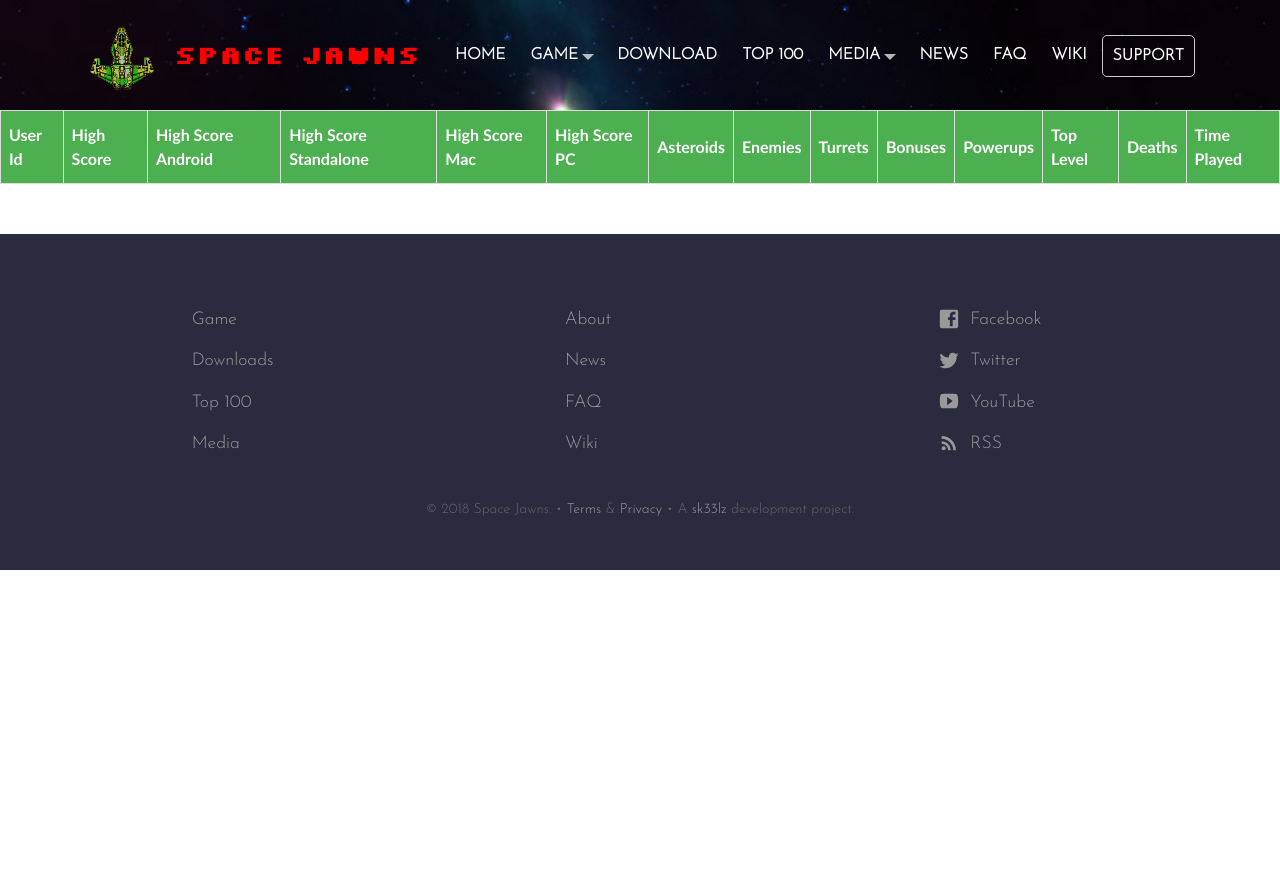
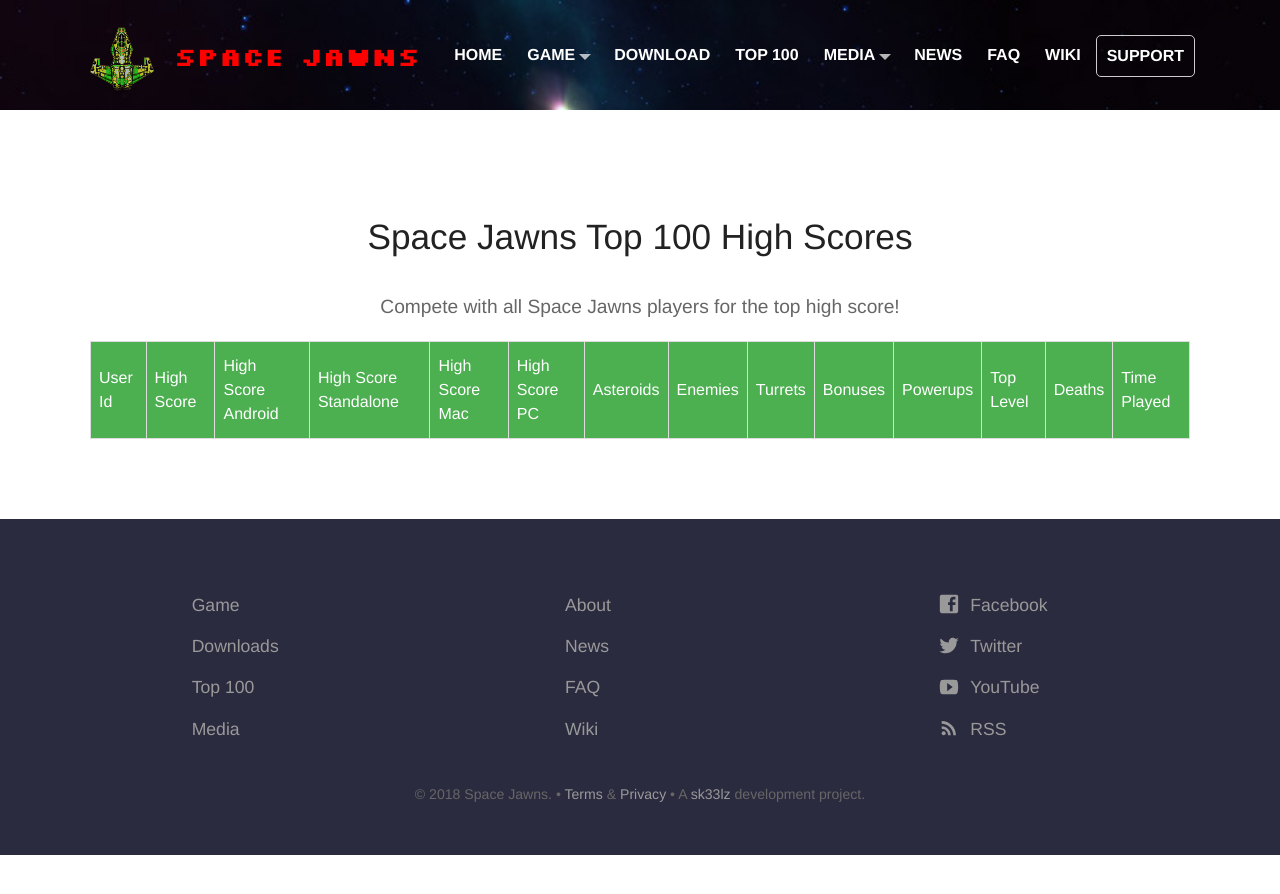
Before and after one commit to sk33lz/spacejawns, a Jekyll site: the page built from docs/pages/top-100.md, in a window 1280 px wide. Shown: the top 894 px of the page. Built offline with Jekyll 4.4.1, drawn with Linux system fonts in a browser that asks for light colours; nearby versions of some CDN libraries.

Commit message:
Fixing Top 100 page.

```diff
--- a/docs/_layouts/top-100.html
+++ b/docs/_layouts/top-100.html
@@ -25,32 +28,7 @@
     <link href="https://fonts.googleapis.com/css?family=Josefin+Sans:300|Open+Sans+Condensed:300|Open+Sans:300" rel="stylesheet">
     <script src="/js/JSON-to-Table.min.1.0.0.js"></script>
     <style>
-        body {
-            font-family: 'Josefin Sans', sans-serif;
-        }
-
-        h1 {
-            font-size: 40px;
-            color: #08090d;
-            text-align: center;
-        }
-
-        h1 span {
-            font-size: 25px;
-            color: #477dd7;
-        }
-
-        h2 {
-            font-family: "Open Sans Condensed", sans-serif;
-            font-size: 18px;
-        }
-
-        .margin-bottom {
-            margin-bottom: 50px;
-        }
-
         #top-100 {
-          font-family: "Trebuchet MS", Arial, Helvetica, sans-serif;
           border-collapse: collapse;
           width: 100%;
         }
@@ -70,6 +48,7 @@
           text-align: left;
           background-color: #4CAF50;
           color: white;
+          font-weight: normal;
         }
     </style>
     <script type="text/javascript">
@@ -101,38 +80,7 @@
 	<div id=skip" role="navigation" aria-label="Skip to the Main Content" class="skipnav">
 		<a href="#maincontent">Skip to main content</a> <a href="#sitemap">Skip to footer site map</a>
 	</div>
-<header>
-	<div class="container">
-		{% if page.homepage == null or page.homepage == false %}
-			<div class="company-name">
-				<a href="{{ site.url }}/{{ site.baseurl }}/"><img class="logo" src="{{ site.url }}/{{ site.baseurl }}/images/{{ site.logo }}" alt="Space Jawns Logo" width="100%" height="64" />{% if page.site_name == false %}{% else %}<strong>Space Jawns</strong>{% endif %}</a>
-			</div>
-		{% endif %}
-		{% include navigation.html %}
-	</div>
-</header>
-<main id="maincontent">
 {{ content }}
-<footer>
-	<div class="container">
-		<div class="footer-columns">
-			{% for column in site.data.footer %}
-				<ul class="footer-links">
-					{% for link in column.links %}
-						<li>
-							<a {% if link.new_window %}target="_blank"{% endif %} href="{% include relative-src.html src=link.link %}" {% if link.social_icon %}class="{{ link.social_icon }}-icon"{% endif %}>
-								{%- if link.social_icon -%}
-									{% include social-icon.html icon=link.social_icon %}
-								{%- endif -%}{{ link.name }}
-							</a>
-						</li>
-					{% endfor %}
-				</ul>
-			{% endfor %}
-		</div>
-		<p class="copyright">&copy; {{ site.time | date: '%Y' }} Space Jawns. • <a href="/about/terms" title="Terms and Conditions">Terms</a> &amp; <a href="/about/privacy" title="Privacy Policy">Privacy</a> • A <a href="https://sk33lz.com/">sk33lz</a> development project.</p>
-	</div>
-</footer>
 <script>
     $(document).foundation();
 </script>
```
Also changed, not shown: other parts of docs/_layouts/top-100.html (+3 -0 lines).
